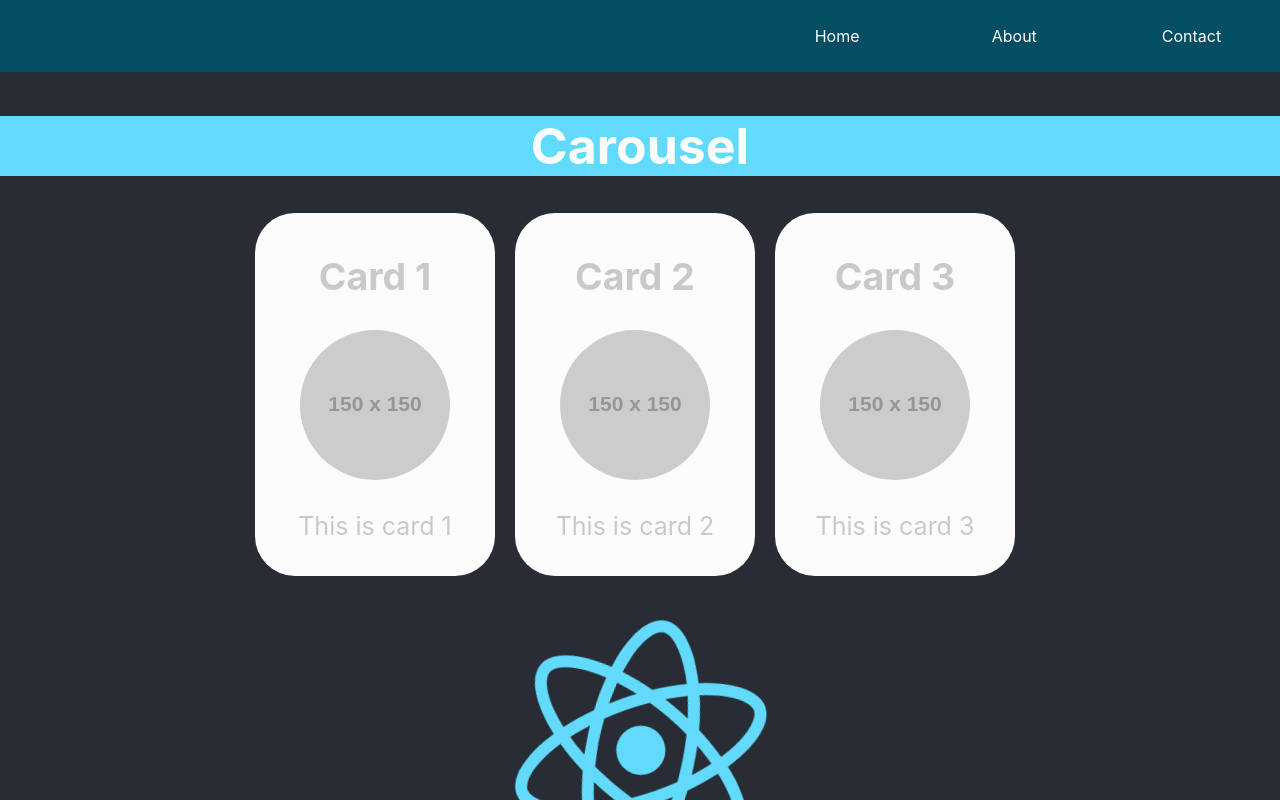
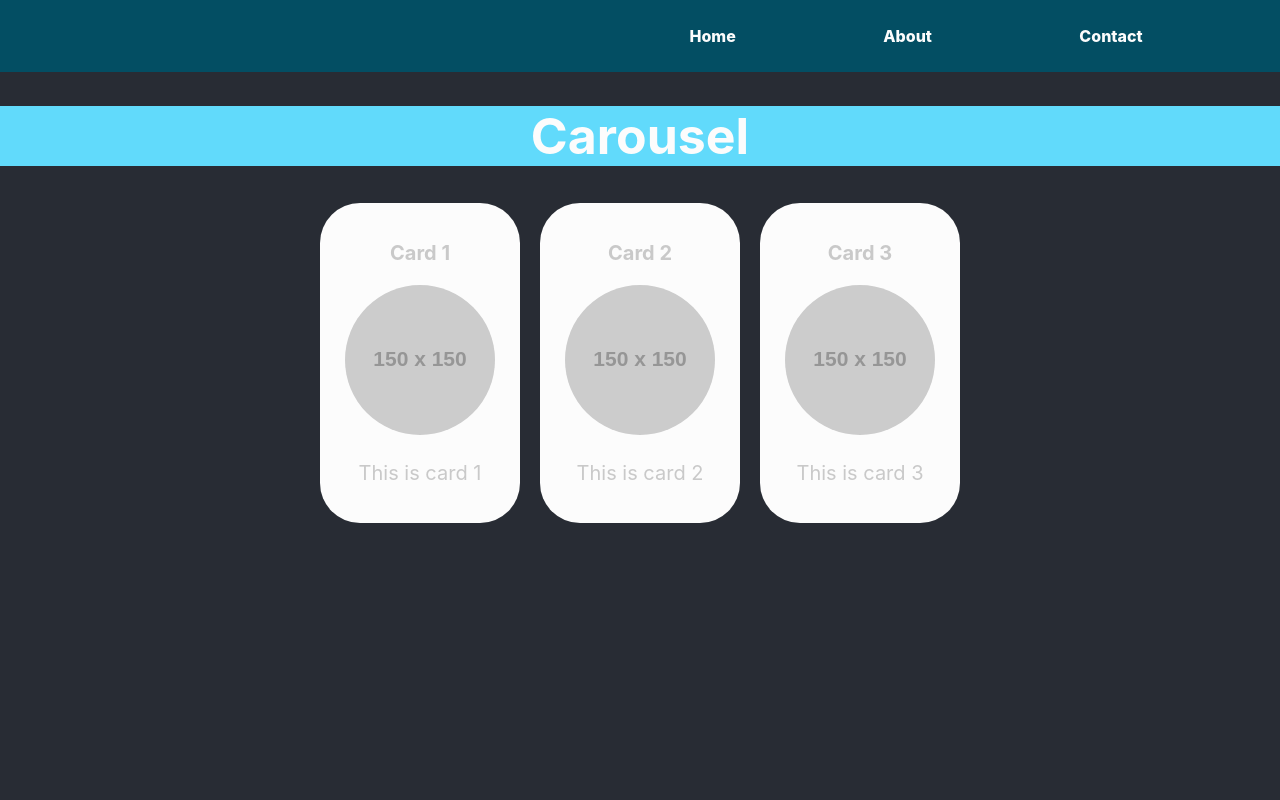
Before and after one commit to EdwinSaucedoMX/house_tech_project_ecommerce, a React (Create React App) app: page / in a window 1280 px wide. Shown: the top 800 px of the page. Built offline with nearby package versions, Linux system fonts and the light colour scheme.

Commit message:
Debugging and getting resposive

```diff
--- a/src/App.css
+++ b/src/App.css
@@ -6,18 +6,22 @@
 
 *{
   user-select: none;
+  box-sizing: border-box;
+
 }
 
 .App {
   text-align: center;
+  background-color: #282c34;
+  color: var(--secondary-color);
+
 }
 
 .App-container{
   display: flex;
   flex-flow: column wrap;
-  align-items: center;
+  align-content: center;
   justify-content: flex-start;
-  padding: 10px;
   width: 100%;
 }
 
@@ -53,21 +57,32 @@
   border-radius: 5vmin;
   display: flex;
   flex-flow: column wrap;
+  align-content: center;
+  justify-content: space-evenly;
   color: var(--tertiary-color);
   font-size: 25px;
   padding: 10px 20px;
   margin: 4px 10px;
   cursor: pointer;
   transition: all 0.5s;
-  min-width: 200px;
-  max-width: 200px;
+  min-width: 25vmin;
+  max-width: 25vmin;
+  height: 40vmin;
 }
 
 .App-card img,
-.App-card h2,
+.App-card h3,
 .App-card p{
   border-radius: 50%;
   transition: transform 0.5s;
+}
+.App-card img{
+  width: 100%;
+  object-fit: cover;
+}
+.App-card h3,
+.App-card p{
+  font-size: 2.5vmin;
 }
 
 
@@ -89,12 +104,14 @@
 /* * Carousel */
 
 .App-carousel{
+  width: calc(3 * (25vmin + 20px));
   display: flex;
-  flex-flow: row nowrap;
-  max-width: calc(4 * (200px) - 10px);
+  flex-flow: row nowrap;;
   align-items: center;
   justify-content: flex-start;
   overflow: hidden;
+  align-self: center;
+
 }
 
 .App-logo {
@@ -106,44 +123,30 @@
 /* * Nav */
 
 .App-nav{
-  display: flex;
+  display: grid;
   flex-flow: row nowrap;
   align-items: center;
   justify-content: center;
   width: 100%;
   padding: 10px 0;
+  grid-template-columns: repeat(5, 1fr);
   background-color: #034e63;
+  grid-template-areas: "a b navbar navbar navbar";
 }
 
 .App-nav ul{
+  font-weight: 800;
   width: 100%;
-  display: grid;
-  grid-template-areas: "a b c d e f g";
-  grid-template-columns: repeat(7, 1fr);
+  display: flex;
   justify-content: space-evenly;
   list-style: none;
+  grid-area: navbar;
 }
 
 .App-nav a{
   color: var(--secondary-color);
   margin: 0 10px;
   text-decoration: none;
-}
-
-.App-nav li:nth-child(1){
-  grid-area: e;
-}
-
-.App-nav li:nth-child(2){
-  grid-area: f;
-}
-
-.App-nav li:nth-child(3){
-  grid-area: g;
-}
-
-.App-nav a:hover{
-  font-weight: 800;
 }
 
 .App-nav li{
@@ -157,14 +160,12 @@
 }
 
 .App-header {
-  background-color: #282c34;
   min-height: 100vh;
   display: flex;
   flex-direction: column;
   align-items: center;
-  justify-content: center;
+  justify-content: flex-start;
   font-size: calc(10px + 2vmin);
-  color: var(--secondary-color);
 }
 
 .App-link {
@@ -177,6 +178,23 @@
   }
 }
 
+@media screen and (max-width: 420px) {
+  .App-carousel{
+    width: calc(1 * (45vmin + 20px));
+    height: 300px;
+  }
+  .App-card{
+    min-width: 45vmin;
+    max-width: 45vmin;
+    height: 300px;
+  }
+
+  .App-card h3,
+  .App-card p{
+    font-size: 5vmin;
+  }
+}
+
 @keyframes App-logo-spin {
   from {
     transform: rotate(0deg);
--- a/src/App.js
+++ b/src/App.js
@@ -1,29 +1,13 @@
-import logo from './logo.svg';
 import './App.css';
-import Btn from './components/Button';
 import Carousel from './components/Carousel';
-import Nav from './components/Nav';
+import Navbar from './components/Navbar';
 
 function App() {
   return (
     <div className="App">
-      <Nav first="Home" second="About" third="Contact"/>
+      <Navbar first="Home" second="About" third="Contact"/>
       <header className="App-header">
         <Carousel/>
-        <img src={logo} className="App-logo" alt="logo" />
-        <Btn text="Click Here!"/>
-        <Btn color="purple" text="Hello World"/>
-        {/* <p>
-          Edit <code>src/App.js</code> and save to reload.
-          </p>
-          <a
-          className="App-link"
-          href="https://reactjs.org"
-          target="_blank"
-          rel="noopener noreferrer"
-          >
-          Learn React
-        </a> */}
       </header>
     </div>
   );
--- a/src/components/Card.js
+++ b/src/components/Card.js
@@ -4,7 +4,7 @@ function Card(params){
     return(
         <div className="App-card">
             <picture>
-                <h2>{params.title}</h2>
+                <h3>{params.title}</h3>
                 <img src={params.img} alt={params.title}/>
                 <p>{params.text}</p>
             </picture>
--- a/src/components/Carousel.js
+++ b/src/components/Carousel.js
@@ -10,6 +10,8 @@ function Carousel(params){
             <Card title="Card 2" img="https://via.placeholder.com/150" text="This is card 2"/>
             <Card title="Card 3" img="https://via.placeholder.com/150" text="This is card 3"/>
             <Card title="Card 4" img="https://via.placeholder.com/150" text="This is card 4"/>
+            <Card title="Card 5" img="https://via.placeholder.com/150" text="This is card 5"/>
+            <Card title="Card 6" img="https://via.placeholder.com/150" text="This is card 6"/>
             </div>
         </div>
     );
--- a/src/components/Nav.js
+++ b/src/components/Navbar.js
@@ -1,6 +1,6 @@
 import '../App.css';
 
-function Nav(params){
+function Navbar(params){
     return(
         <nav className="App-nav">
             <ul>
@@ -12,4 +12,4 @@ function Nav(params){
     );
 }
 
-export default Nav;
+export default Navbar;
```
